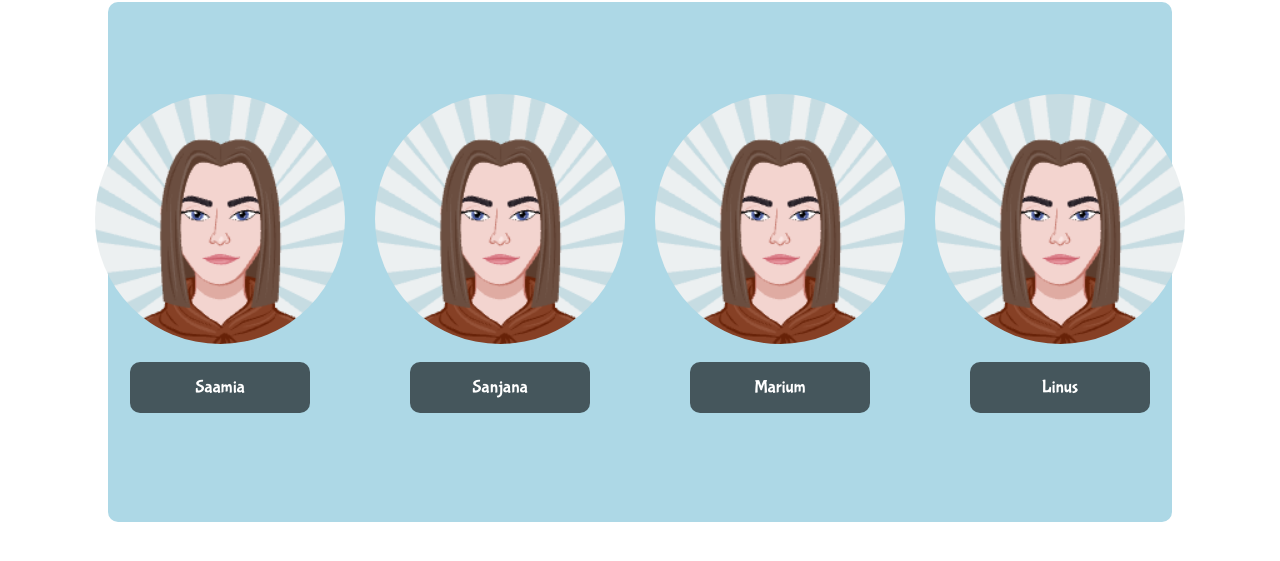
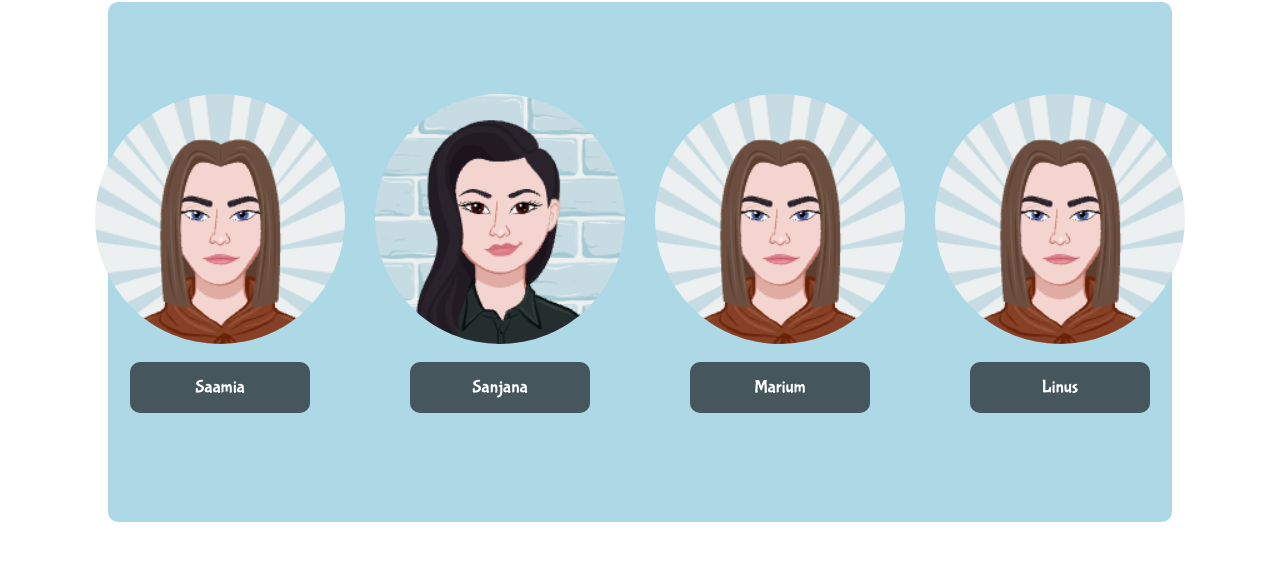
Before and after one commit to saamia1/Interactive-Comic, a plain HTML site: page teams.html in a window 1280 px wide. Shown: the part 181-742 px from the top of the page. Drawn offline with Linux system fonts and the light colour scheme.

Commit message:
Resolved merge conflict in start.html

```diff
--- a/teams.html
+++ b/teams.html
@@ -16,19 +16,19 @@
     <h1>Team Members</h1>
     <div class="team-container">
         <div class="team-member">
-            <img src="Saamia.png" alt="Team Member 1">
+            <img src="team_pics/saamia.png" alt="Team Member 1">
             <p>Saamia</p>
         </div>
         <div class="team-member">
-            <img src="Saamia.png" alt="Team Member 2">
+            <img src="team_pics/sanjana.png" alt="Team Member 2">
             <p>Sanjana</p>
         </div>
         <div class="team-member">
-            <img src="Saamia.png" alt="Team Member 3">
+            <img src="team_pics/saamia.png" alt="Team Member 3">
             <p>Marium</p>
         </div>
         <div class="team-member">
-            <img src="Saamia.png" alt="Team Member 4">
+            <img src="team_pics/saamia.png" alt="Team Member 4">
             <p>Linus</p>
         </div>
     </div>
```
Also changed, not shown: team_pics/saamia.png (renamed from Saamia.png), team_pics/sanjana.png (added), 1 other file.
